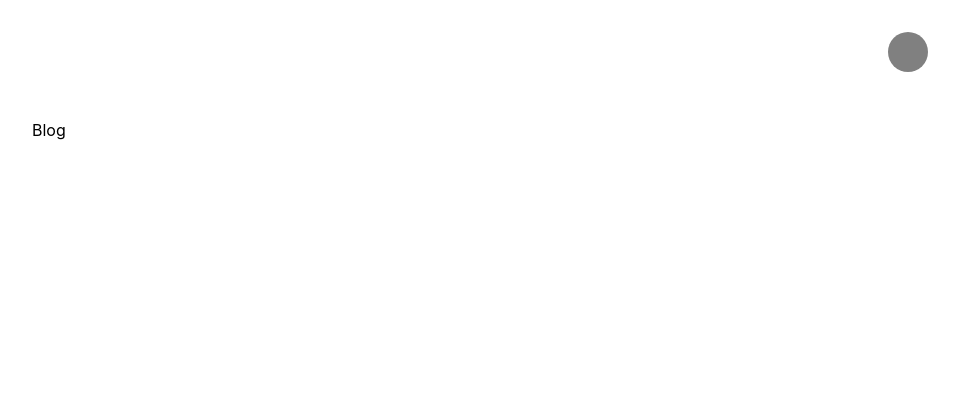
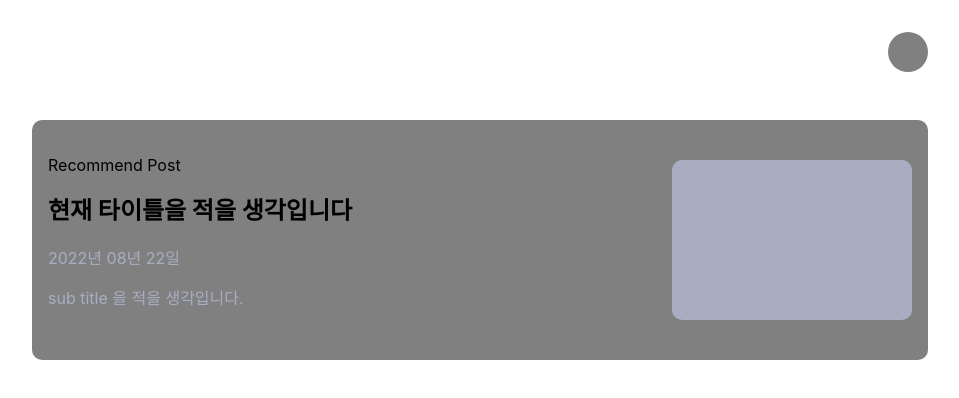
Before and after one commit to TakhyunKim/takhyun.dev, a Next.js app: page /blog in a window 1280 px wide. Shown: the top 398 px of the page, without its empty margins (160-1119 px from the left). Built offline with nearby package versions, Linux system fonts and the light colour scheme.

Commit message:
feat: add RecommendPost component layout

```diff
--- /dev/null
+++ b/components/Blog/RecommendPost/RecommendPost.module.css
@@ -0,0 +1,37 @@
+.recommend_post_wrapper {
+  display: flex;
+  justify-content: space-between;
+  align-items: center;
+  min-height: 30vh;
+  margin-bottom: 1.5rem;
+  padding: 1rem;
+  background-color: gray;
+  border-radius: 10px;
+}
+
+.recommend_post_content {
+  margin-top: 1rem;
+}
+
+.title {
+  font-size: 1.5rem;
+  margin-top: 0;
+}
+
+.recommend_post_date {
+  font-size: 1rem;
+  color: #a9adc1;
+}
+
+.recent_post_sub_title {
+  font-size: 1rem;
+  font-weight: 400;
+  color: #a9adc1;
+}
+
+.recent_post_thumbnail {
+  width: 15rem;
+  height: 10rem;
+  background-color: #a9adc1;
+  border-radius: 10px;
+}
--- /dev/null
+++ b/components/Blog/RecommendPost/index.tsx
@@ -0,0 +1,23 @@
+import type { NextPage } from "next";
+
+import styles from "./RecommendPost.module.css";
+
+const RecommendPost: NextPage = () => {
+  return (
+    <div className={styles.recommend_post_wrapper}>
+      <div>
+        <span>Recommend Post</span>
+        <div className={styles.recommend_post_content}>
+          <h2 className={styles.title}>현재 타이틀을 적을 생각입니다</h2>
+          <span className={styles.recommend_post_date}>2022년 08년 22일</span>
+          <h3 className={styles.recent_post_sub_title}>
+            sub title 을 적을 생각입니다.
+          </h3>
+        </div>
+      </div>
+      <div className={styles.recent_post_thumbnail} />
+    </div>
+  );
+};
+
+export default RecommendPost;
--- a/pages/blog.tsx
+++ b/pages/blog.tsx
@@ -1,11 +1,12 @@
 import type { NextPage } from "next";
 
 import Container from "../components/Container";
+import RecommendPost from "../components/Blog/RecommendPost";
 
 const Blog: NextPage = () => {
   return (
     <Container>
-      <span>Blog</span>
+      <RecommendPost />
     </Container>
   );
 };
```
Also changed, not shown: components/Blog/BestArticle/index.tsx (deleted, +0 -7 lines).
